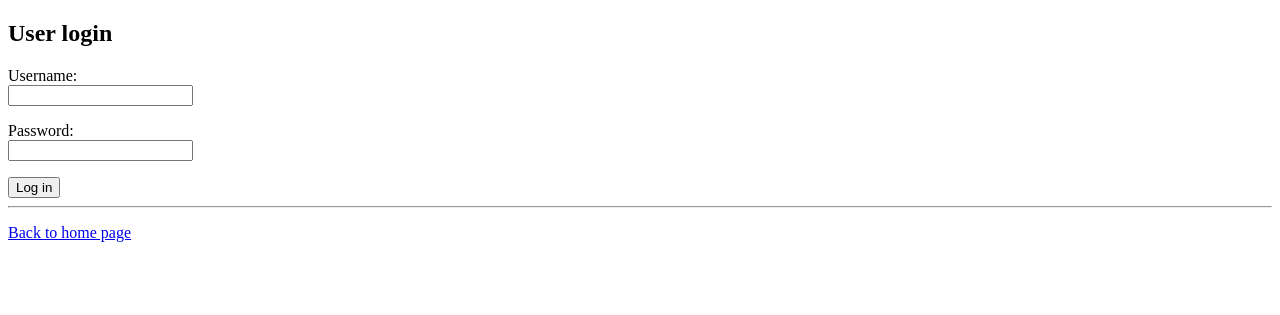
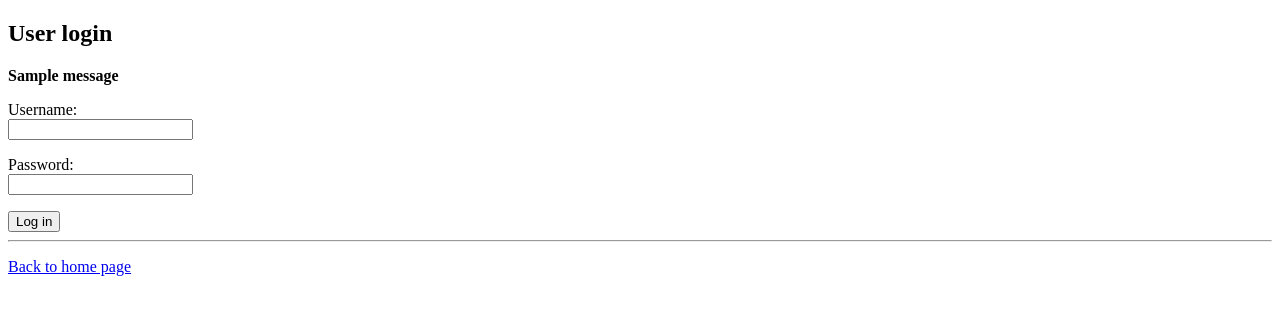
Before and after one commit to MaxKanninen/animelist, a Flask app: page /login in a window 1280 px wide. Shown: the top 315 px of the page. Run offline with Flask 3, Linux system fonts and the light colour scheme; one stand-in notice (Sample message) is shown.

Commit message:
Add missing flash messages

```diff
--- a/app.py
+++ b/app.py
@@ -77,7 +77,8 @@ def login():
         session["user_id"] = user["id"]
         session["csrf_token"] = secrets.token_hex(16)
         return redirect("/")
-    return "Wrong username or password"
+    flash("Wrong username or password")
+    return redirect("/login")
 
 @app.route("/logout")
 def logout():
@@ -228,6 +229,7 @@ def delete_series(series_id):
     if result[0]["user_id"] != session["user_id"]:
         abort(403)
     series.delete_series(series_id)
+    flash("Anime successfully deleted")
     return redirect("/series")
 
 @app.route("/search")
--- a/templates/login.html
+++ b/templates/login.html
@@ -7,6 +7,13 @@
 
 <body>
   <h2>User login</h2>
+
+  {% for message in get_flashed_messages() %}
+  <p>
+    <b>{{ message }}</b>
+  </p>
+  {% endfor %}
+
   <form action="/login" method="post">
     <p>
       Username: <br />
```
